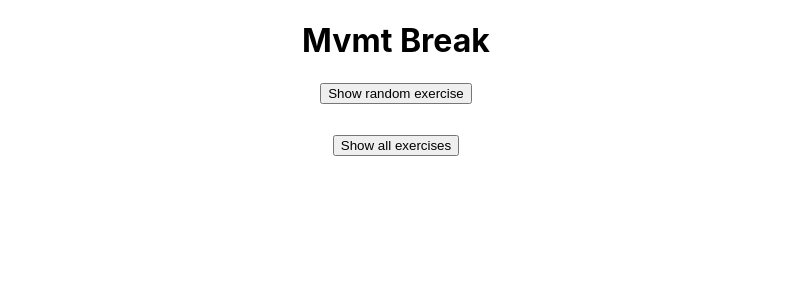
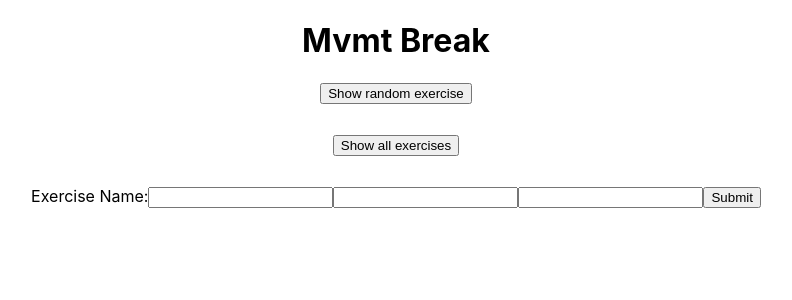
Before and after one commit to jtoguri/mvmt_break, a React (Create React App) app in the folder app/: page / in a window 1280 px wide. Shown: the top 300 px of the page, without its empty margins (244-1036 px from the left). Built offline with nearby package versions, Linux system fonts and the light colour scheme.

Commit message:
adding form controlled by react to let users add their own exercises in the future

```diff
--- a/app/src/App.js
+++ b/app/src/App.js
@@ -1,6 +1,7 @@
 import './App.css';
 import Button from './Button.js';
 import ShowExercises from './ShowExercises.js';
+import Form from './Form.js';
 
 function App() {
   return (
@@ -11,6 +12,7 @@ function App() {
       <Button />
 
       <ShowExercises />
+      <Form />
     </div>
   );
 }
--- /dev/null
+++ b/app/src/Form.js
@@ -0,0 +1,37 @@
+import { useState } from 'react';
+import axios from 'axios';
+
+function Form() {
+  const [name, setName] = useState('');
+  const [type, setType] = useState('');
+  const [repCount, setRepCount] = useState(null);
+
+  const handleNameChange = (e) => {
+    setName(e.target.value);
+  }
+
+  const handleTypeChange = (e) => {
+    setType(e.target.value);
+  }
+
+  const handleRepCountChange = (e) => {
+    setRepCount(e.target.value);
+  }
+
+  return (
+    <form>
+      <label htmlFor="name">Exercise Name:</label>
+      <input id="name" type="text" name="name" value={name}
+        onChange={handleNameChange} />
+      <label htmlFor="type">{type}</label>
+      <input id="type" type="text" name="type" value={type}
+        onChange={handleTypeChange} />
+      <input type="text" name="repCount" value={repCount}
+        onChange={handleRepCountChange} />
+
+      <input type="submit" value="Submit" />
+    </form>
+  );
+}
+
+export default Form;
```
